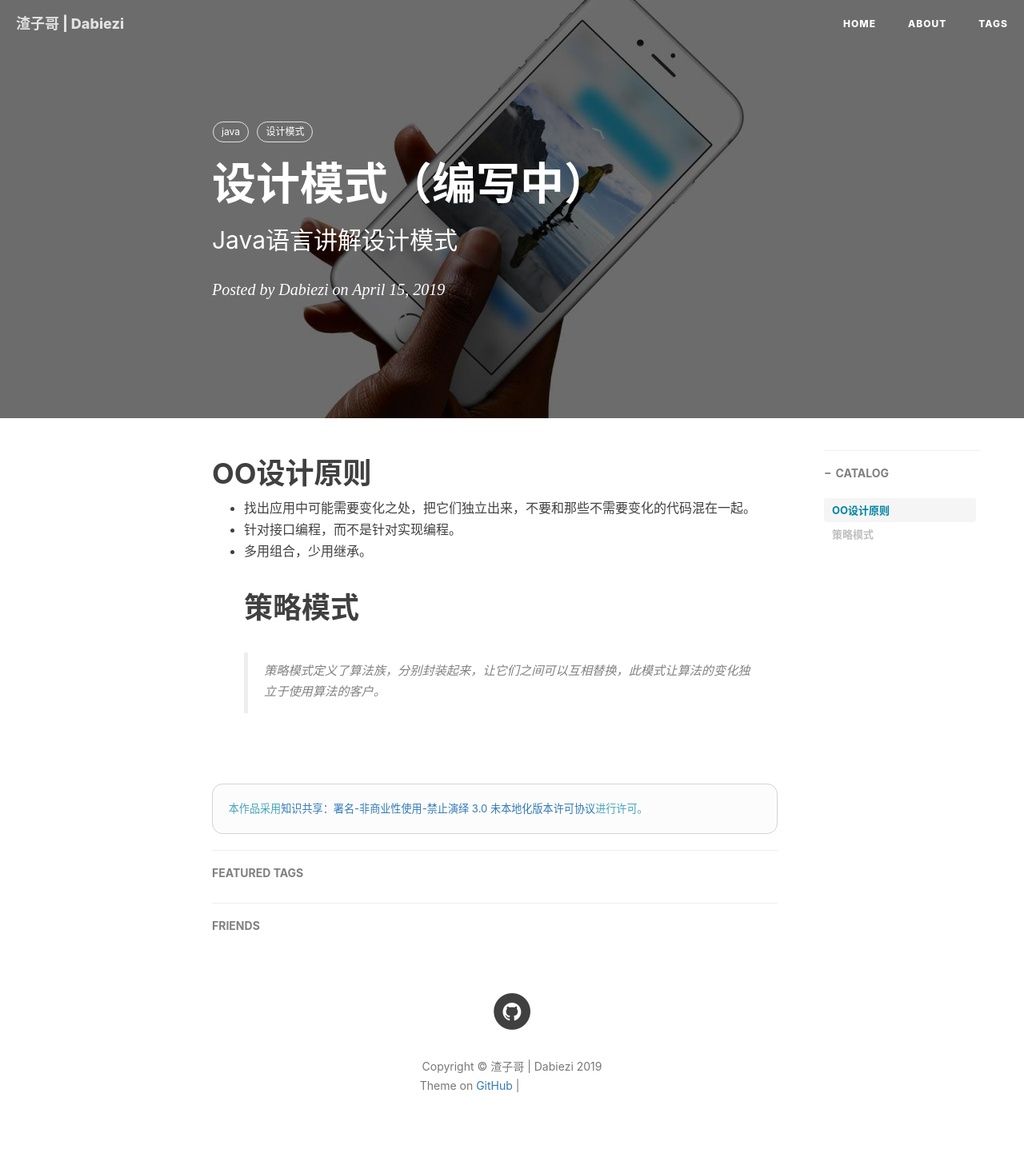
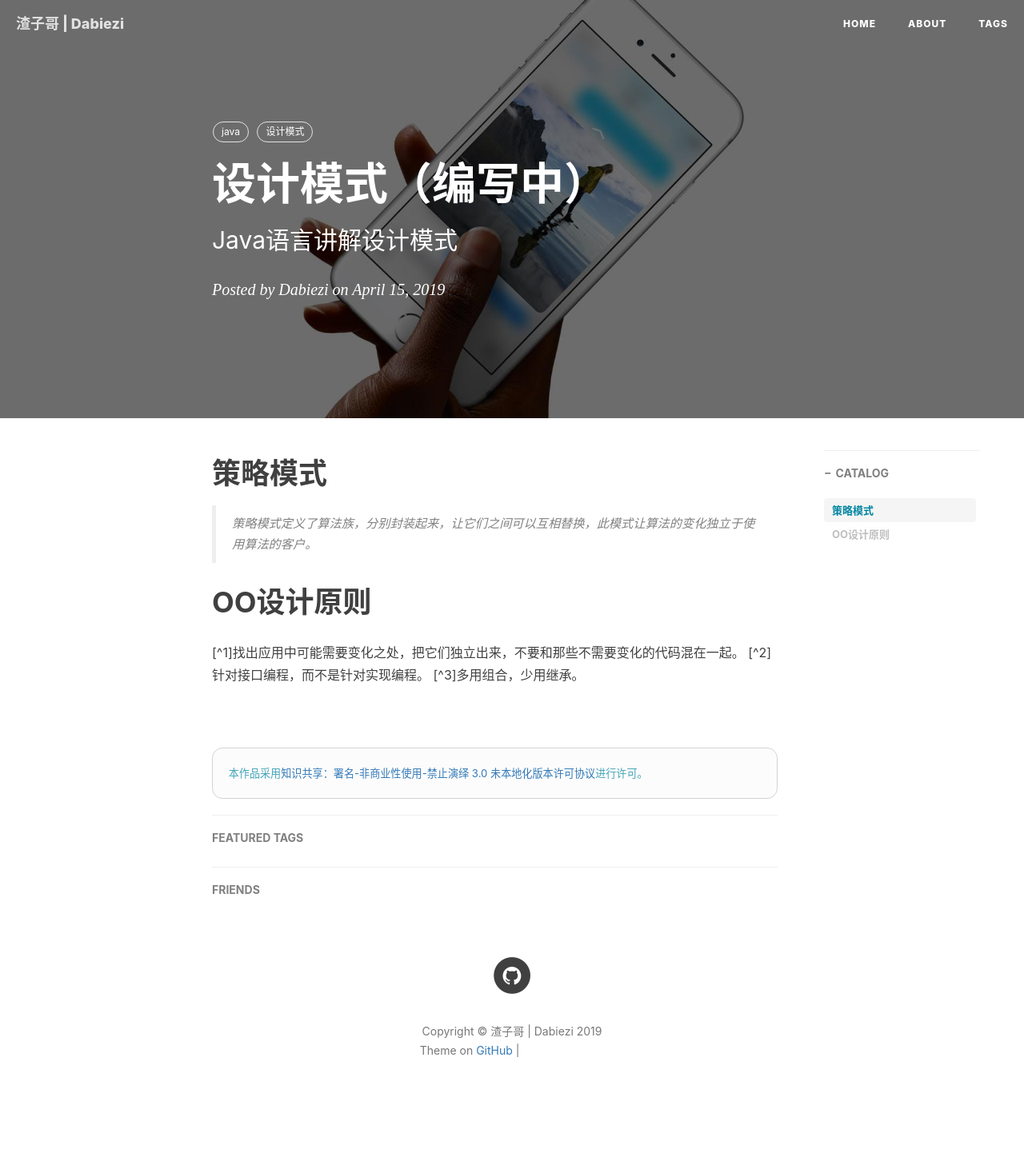
Before and after one commit to anxiouspig/anxiouspig.github.io, a Jekyll site: the page built from _posts/2019-04-14-设计模式.md, in a window 1280 px wide. Shown: the whole page at 80% size. Built offline with Jekyll 4.4.1, drawn with Linux system fonts in a browser that asks for light colours; nearby versions of some CDN libraries; comment, search, counter and statistics services are not loaded; after the commit the page ends 1418 px from its top, so only the background shows below that; grey boxes are pictures that could not be loaded.

Commit message:
Update 2019-04-14-设计模式.md

```diff
--- a/_posts/2019-04-14-设计模式.md
+++ b/_posts/2019-04-14-设计模式.md
@@ -10,9 +10,10 @@ tags:
     - java
     - 设计模式
 ---
-# OO设计原则
-+ 找出应用中可能需要变化之处，把它们独立出来，不要和那些不需要变化的代码混在一起。
-+ 针对接口编程，而不是针对实现编程。
-+ 多用组合，少用继承。
 # 策略模式
 > 策略模式定义了算法族，分别封装起来，让它们之间可以互相替换，此模式让算法的变化独立于使用算法的客户。
+
+# OO设计原则
+[^1]找出应用中可能需要变化之处，把它们独立出来，不要和那些不需要变化的代码混在一起。
+[^2]针对接口编程，而不是针对实现编程。
+[^3]多用组合，少用继承。
```
